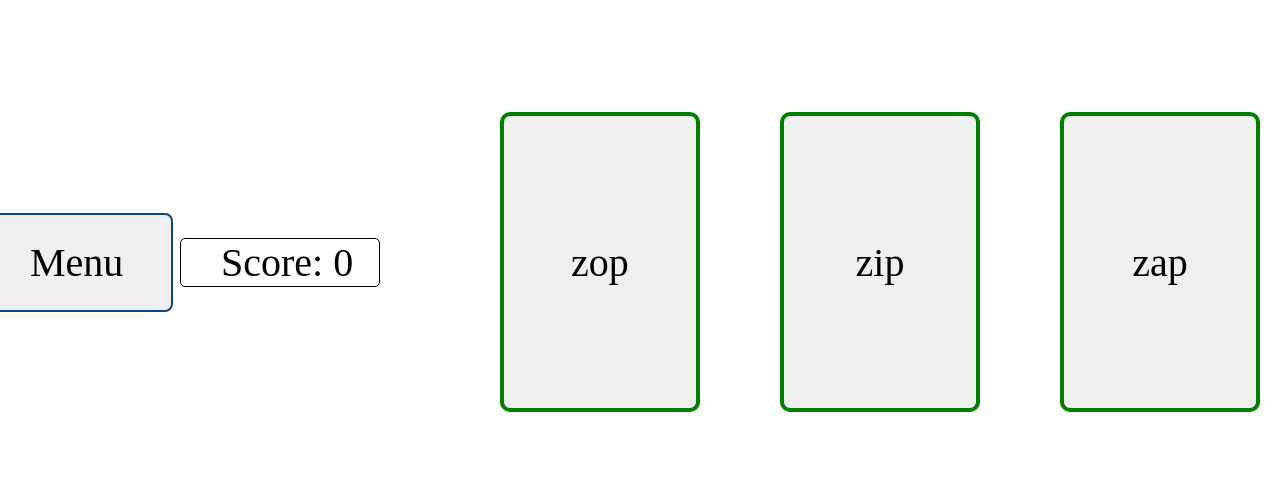
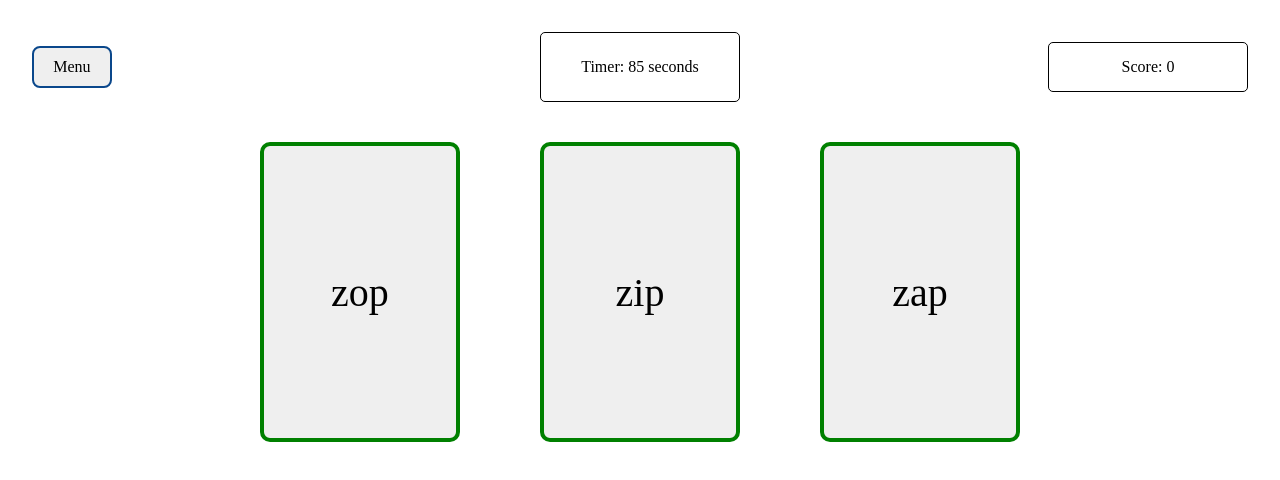
Before and after one commit to Moe-Pwint/Zip-Zap-Zop-Game, a React (Vite) app: page / in a window 1280 px wide. Shown: the top 480 px of the page. Built offline with nearby package versions, Linux system fonts and the light colour scheme.

Commit message:
Rerender only components whose props change. Created CardsUI.jsx and infoTopDisplay.jsx separated files.

```diff
--- a/src/App.jsx
+++ b/src/App.jsx
@@ -5,11 +5,7 @@ import StartingUI from './components/StartingUI.jsx'
 import './components/StartingUI.css'
 
 function App() {
-  return (
-    <div className="cardsContainer">
-      <StartingUI />
-    </div>
-  )
+  return <StartingUI />
 }
 
 export default App
--- /dev/null
+++ b/src/components/CardsUI.jsx
@@ -0,0 +1,81 @@
+/* eslint-disable react/prop-types */
+import React from 'react'
+import { useRef, useState } from 'react'
+import './StartingUI.css'
+
+export default function CardsUI({
+  score,
+  handleScore,
+  gamePlaying,
+  activateGameLoss,
+}) {
+  return (
+    <div className="cardsContainer">
+      <Cards
+        score={score}
+        handleScore={handleScore}
+        gamePlaying={gamePlaying}
+        activateGameLoss={activateGameLoss}
+      />
+    </div>
+  )
+}
+
+function Cards({ score, handleScore, gamePlaying, activateGameLoss }) {
+  const arraySeq = useRef(shuffle(['zip', 'zap', 'zop']))
+  const [correctCard, setCorrectCard] = useState('zip')
+
+  function shuffle(array) {
+    const arrCopy = [...array]
+    for (let i = arrCopy.length - 1; i > 0; i--) {
+      let j = Math.floor(Math.random() * (i + 1))
+      let k = arrCopy[i]
+      arrCopy[i] = arrCopy[j]
+      arrCopy[j] = k
+    }
+    return arrCopy
+  }
+
+  function checkCardClick(e) {
+    if (e.target.classList.contains('false')) {
+      activateGameLoss()
+    } else {
+      handleScore()
+      createNextCards()
+    }
+  }
+
+  function createNextCards() {
+    if (score < 5 && gamePlaying === true) {
+      assignCorrectCard()
+      const nextArr = shuffle(arraySeq.current)
+      arraySeq.current = nextArr
+      console.log(score)
+      console.log(arraySeq.current)
+    }
+  }
+
+  function assignCorrectCard() {
+    if (correctCard === 'zip') {
+      setCorrectCard('zap')
+    } else if (correctCard === 'zap') {
+      setCorrectCard('zop')
+    } else if (correctCard === 'zop') {
+      setCorrectCard('zip')
+    }
+  }
+
+  const cards = arraySeq.current.map((card) => (
+    <button
+      key={card}
+      onClick={checkCardClick}
+      disabled={!gamePlaying}
+      className={`card ${card} ${card === correctCard ? 'true' : 'false'}`}
+    >
+      <p>{card}</p>
+    </button>
+  ))
+  console.log('card created')
+
+  return <>{cards}</>
+}
--- a/src/components/StartingUI.css
+++ b/src/components/StartingUI.css
@@ -23,8 +23,11 @@ body {
 .scoreContainer {
   /* margin-left: auto; */
   width: 200px;
+  display: flex;
+  justify-content: center;
+  align-items: center;
+  height: 50px;
   border: 1px solid black;
-  padding-left: 1em;
   border-radius: 5px;
 }
 
@@ -41,7 +44,7 @@ body {
   }
 }
 
-.roundTimeContainer {
+/* .roundTimeContainer {
   width: 100px;
   height: 100px;
   border-radius: 50%;
@@ -51,7 +54,7 @@ body {
   p {
     margin: auto;
   }
-}
+} */
 
 .cardsContainer {
   font-size: 40px;
--- a/src/components/StartingUI.jsx
+++ b/src/components/StartingUI.jsx
@@ -1,7 +1,9 @@
 /* eslint-disable react/prop-types */
 import React, { useEffect } from 'react'
-import { useRef, useState } from 'react'
+import { useState } from 'react'
 import './StartingUI.css'
+import CardsUI from './CardsUI'
+import InfoTopDisplay from './infoTopDisplay'
 
 export default function StartingUI() {
   const [score, setScore] = useState(0)
@@ -31,27 +33,14 @@ export default function StartingUI() {
     <>
       {gameWin && <WinAlert />}
       {gameWin === false && <LossAlert />}
-      <div className="topContainer">
-        <MenuUI />
-        <ScoreUI score={score} />
-      </div>
-      <div className="cardsContainer">
-        <Cards
-          score={score}
-          handleScore={handleScore}
-          gamePlaying={gamePlaying}
-          activateGameLoss={activateGameLoss}
-        />
-      </div>
+      <InfoTopDisplay score={score} />
+      <CardsUI
+        score={score}
+        handleScore={handleScore}
+        gamePlaying={gamePlaying}
+        activateGameLoss={activateGameLoss}
+      />
     </>
-  )
-}
-
-function MenuUI() {
-  return (
-    <div className="menuContainer">
-      <button className="menuBtn">Menu</button>
-    </div>
   )
 }
 
@@ -72,71 +61,3 @@ function LossAlert() {
     </div>
   )
 }
-
-function ScoreUI({ score }) {
-  console.log('score updated')
-  return (
-    <div className="scoreContainer">
-      <div>Score: {score}</div>
-    </div>
-  )
-}
-
-function Cards({ score, handleScore, gamePlaying, activateGameLoss }) {
-  const arraySeq = useRef(shuffle(['zip', 'zap', 'zop']))
-  const [correctCard, setCorrectCard] = useState('zip')
-
-  function shuffle(array) {
-    const arrCopy = [...array]
-    for (let i = arrCopy.length - 1; i > 0; i--) {
-      let j = Math.floor(Math.random() * (i + 1))
-      let k = arrCopy[i]
-      arrCopy[i] = arrCopy[j]
-      arrCopy[j] = k
-    }
-    return arrCopy
-  }
-
-  function checkCardClick(e) {
-    if (e.target.classList.contains('false')) {
-      activateGameLoss()
-    } else {
-      handleScore()
-      createNextCards()
-    }
-  }
-
-  function createNextCards() {
-    if (score < 5 && gamePlaying === true) {
-      assignCorrectCard()
-      const nextArr = shuffle(arraySeq.current)
-      arraySeq.current = nextArr
-      console.log(score)
-      console.log(arraySeq.current)
-    }
-  }
-
-  function assignCorrectCard() {
-    if (correctCard === 'zip') {
-      setCorrectCard('zap')
-    } else if (correctCard === 'zap') {
-      setCorrectCard('zop')
-    } else if (correctCard === 'zop') {
-      setCorrectCard('zip')
-    }
-  }
-
-  const cards = arraySeq.current.map((card) => (
-    <button
-      key={card}
-      onClick={checkCardClick}
-      disabled={!gamePlaying}
-      className={`card ${card} ${card === correctCard ? 'true' : 'false'}`}
-    >
-      <p>{card}</p>
-    </button>
-  ))
-  console.log('card created')
-
-  return <>{cards}</>
-}
--- /dev/null
+++ b/src/components/infoTopDisplay.jsx
@@ -0,0 +1,51 @@
+/* eslint-disable react/prop-types */
+import React, { useEffect } from 'react'
+import { useState, memo } from 'react'
+import './StartingUI.css'
+
+export default function InfoTopDisplay({ score }) {
+  return (
+    <div className="topContainer">
+      <MenuUI />
+      <TimeUI />
+      <ScoreUI score={score} />
+    </div>
+  )
+}
+
+const TimeUI = memo(function TimeUI() {
+  const [timer, setTimer] = useState(90)
+
+  useEffect(() => {
+    const interval = setInterval(() => {
+      setTimer(() => timer - 1)
+    }, [1000])
+
+    return () => {
+      clearInterval(interval)
+    }
+  }, [timer])
+
+  return (
+    <div className="gameTimeContainer">
+      <p>Timer: {timer} seconds</p>
+    </div>
+  )
+})
+
+const ScoreUI = memo(function ScoreUI({ score }) {
+  console.log('score updated')
+  return (
+    <div className="scoreContainer">
+      <div>Score: {score}</div>
+    </div>
+  )
+})
+
+const MenuUI = memo(function MenuUI() {
+  return (
+    <div className="menuContainer">
+      <button className="menuBtn">Menu</button>
+    </div>
+  )
+})
```
